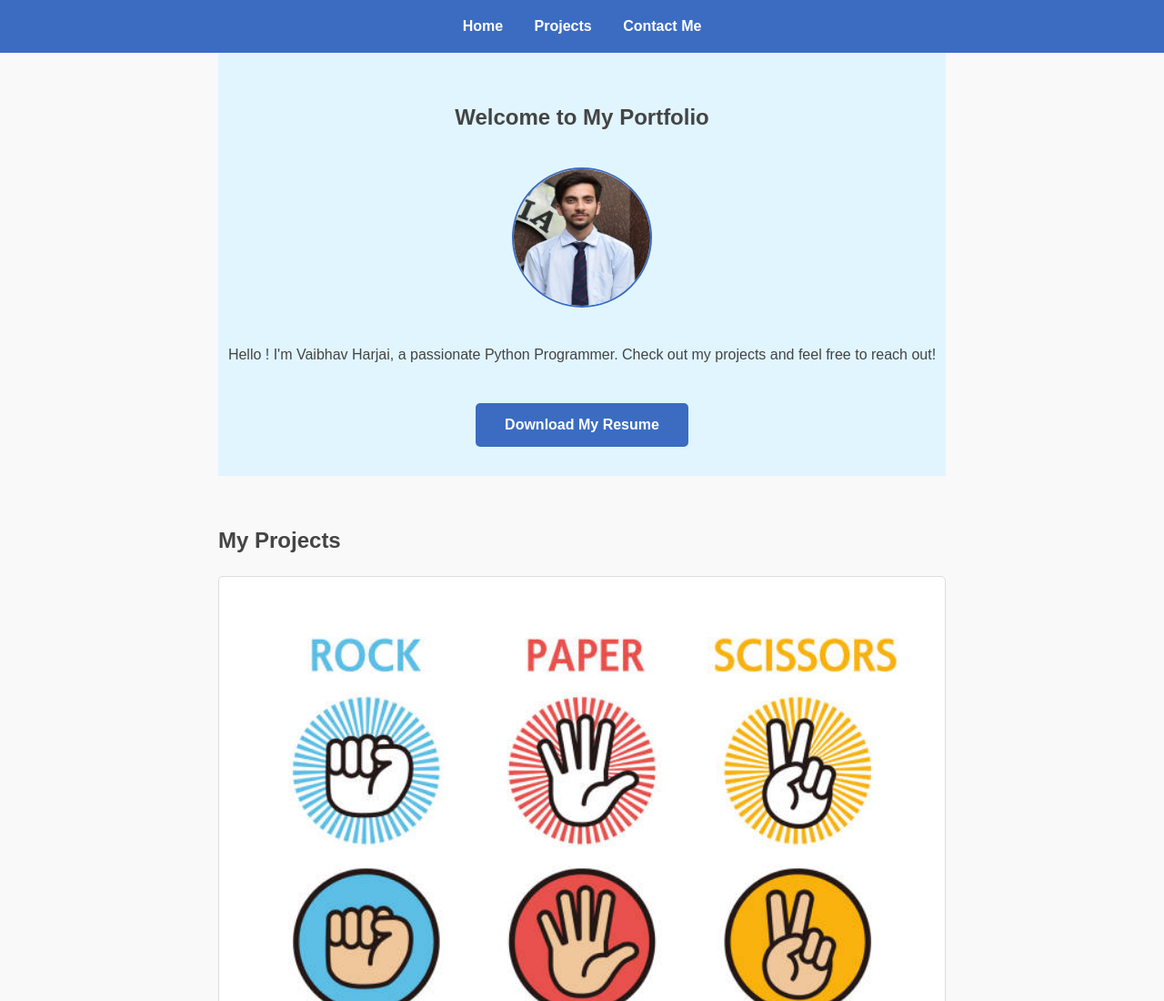
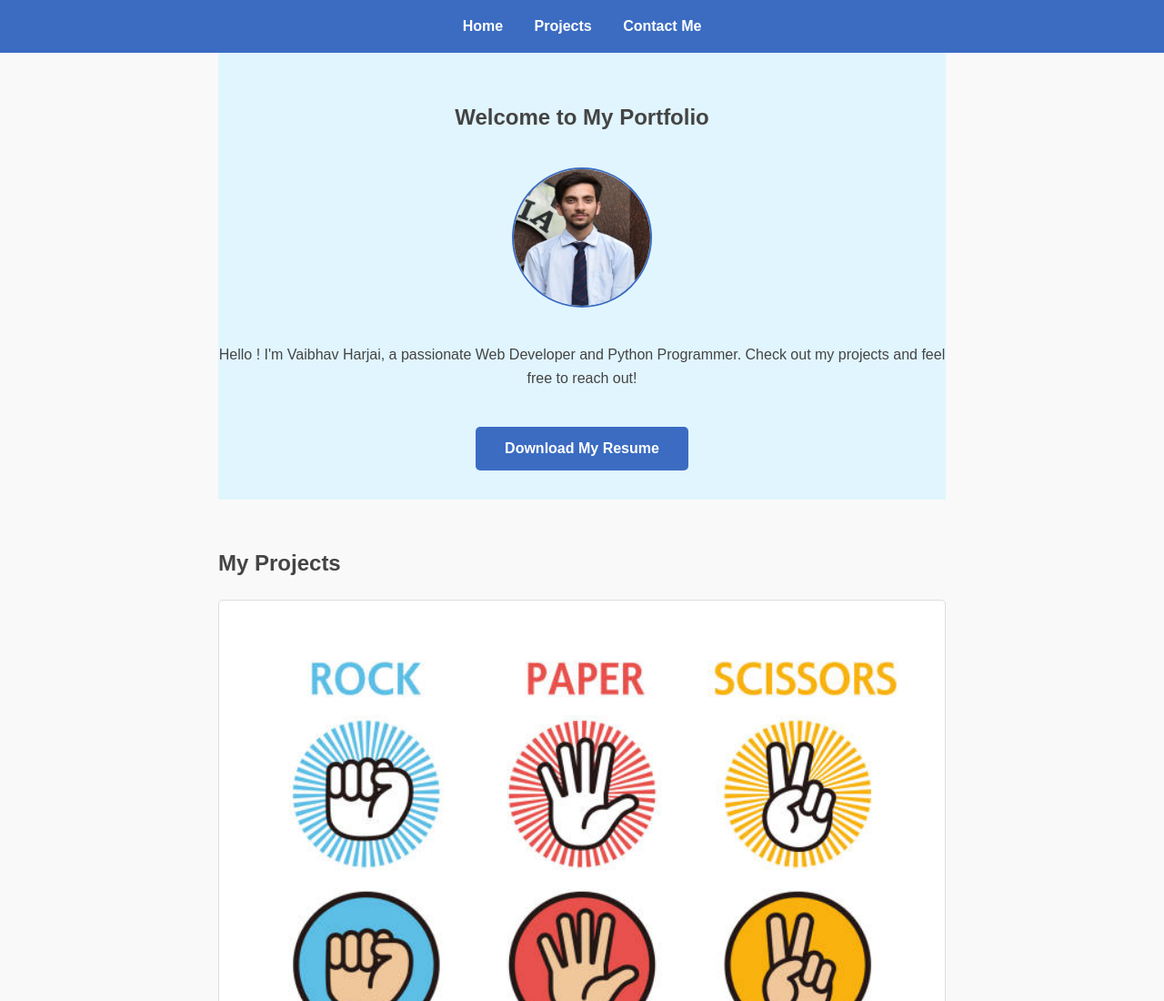
Before and after one commit to VaibhavHarjai/portfolio, a plain HTML site: page index.html in a window 1280 px wide. Shown: the top 1100 px of the page at 91% size. Drawn offline with Linux system fonts and the light colour scheme.

Commit message:
Update index.html

```diff
--- a/index.html
+++ b/index.html
@@ -3,7 +3,7 @@
 <head>
     <meta charset="UTF-8">
     <meta name="viewport" content="width=device-width, initial-scale=1.0">
-    <title>Professional Portfolio</title>
+    <title>Vaibhav Harjai</title>
     <link rel="stylesheet" href="styles.css">
 </head>
 <body>
@@ -20,7 +20,7 @@
     <section id="home">
         <h1>Welcome to My Portfolio</h1>
         <img src="image/portfolio img.jpg" alt="Profile Picture" class="profile-pic">
-        <p>Hello ! I'm Vaibhav Harjai, a passionate Python Programmer. Check out my projects and feel free to reach out!</p>
+        <p>Hello ! I'm Vaibhav Harjai, a passionate Web Developer and Python Programmer. Check out my projects and feel free to reach out!</p>
         <a href="resume vaibhav.pdf" class="btn-download" download>Download My Resume</a>
     </section>
 
```
